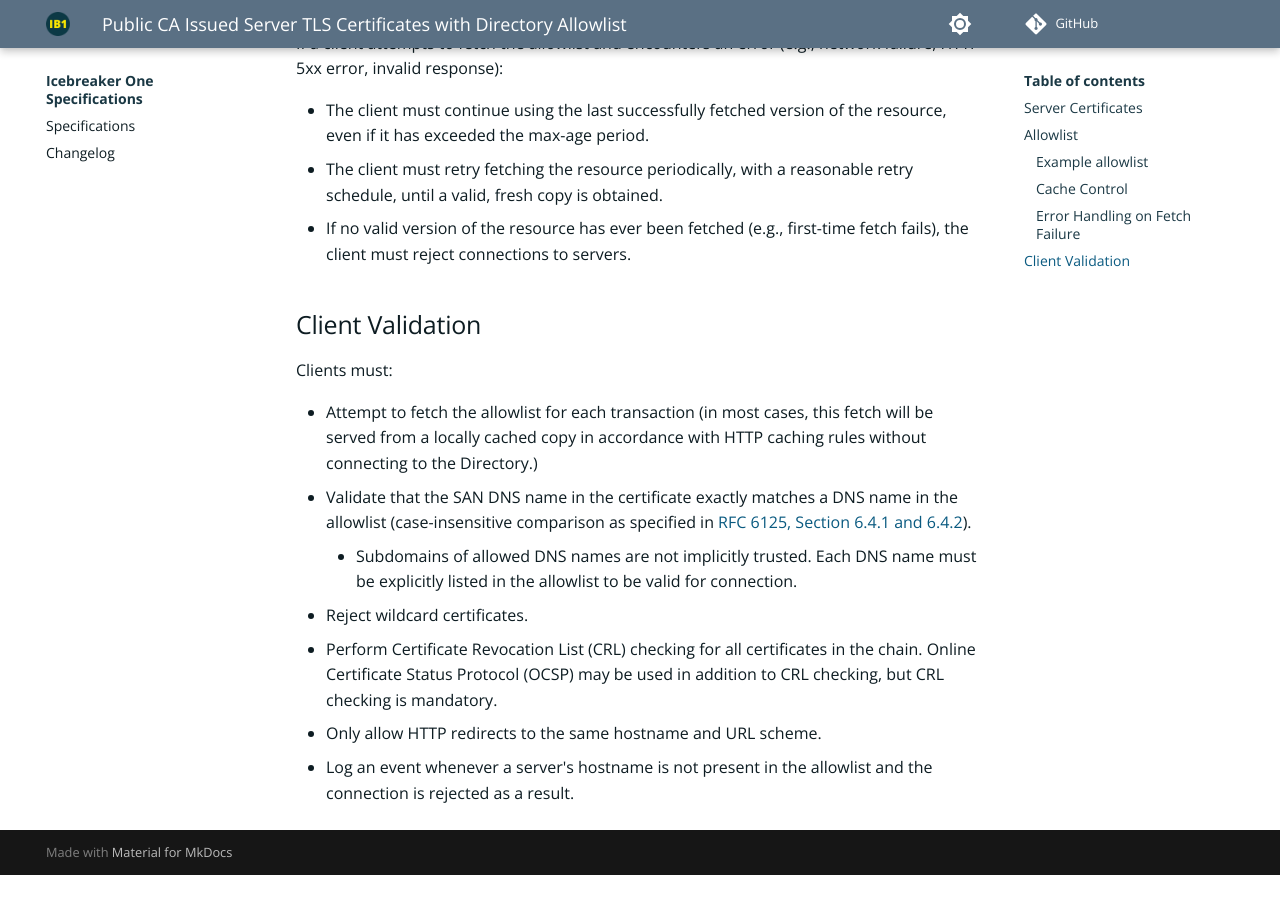
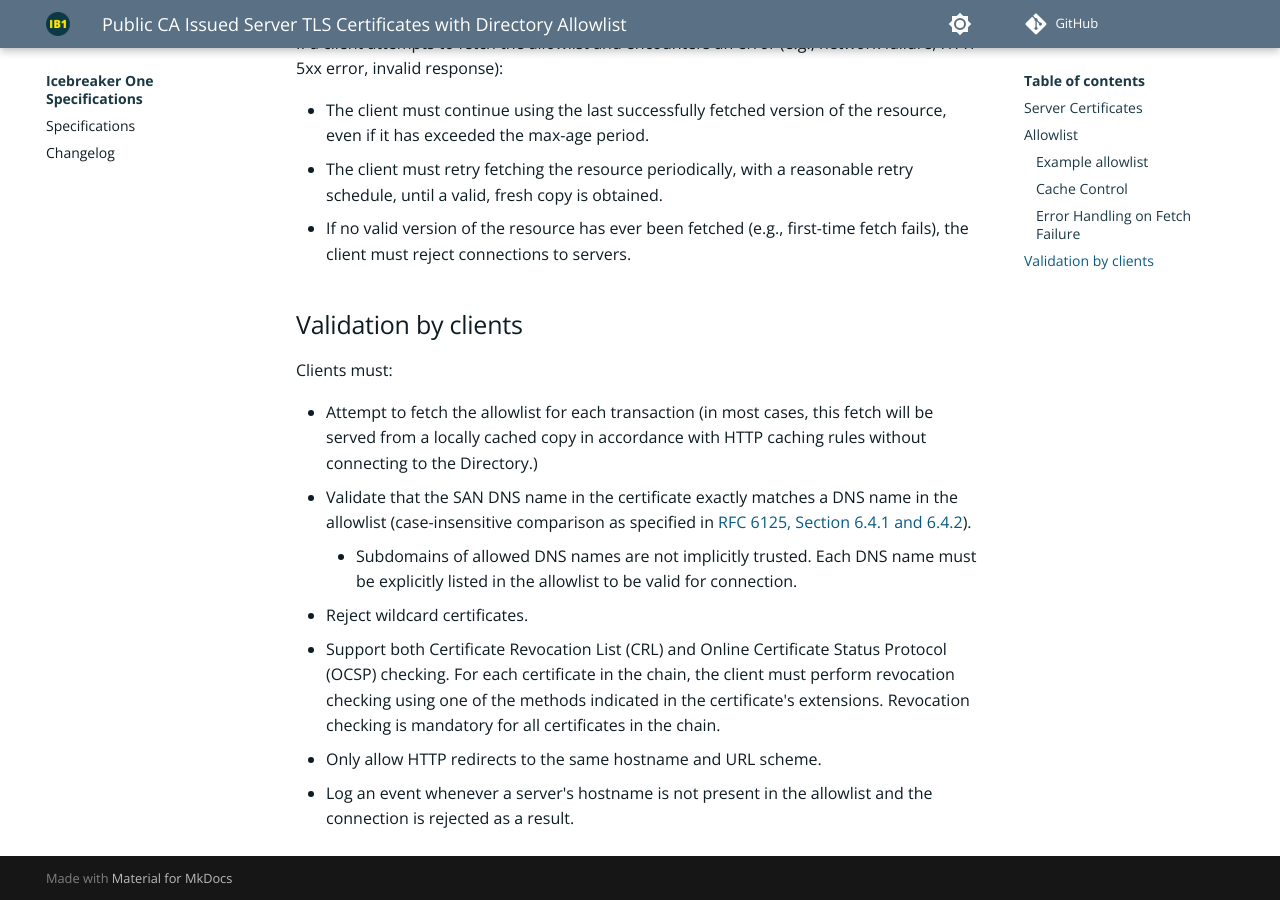
Before and after one commit to icebreakerone/ib1-technical-specifications, an MkDocs documentation site: the page built from docs/public-ca-issued-server-tls-certificates-with-directory-allowlist/1.0.md, in a window 1280 px wide and 900 px high, scrolled down 2184 px. Built offline with MkDocs 1.6.1 and Material for MkDocs 9.7.7, drawn with Linux system fonts in a browser that asks for light colours; comment, search, counter and statistics services are not loaded; before the commit the page ends 3059 px from its top, so only the background shows below that.

Commit message:
CRL & OCSP!

```diff
--- a/docs/public-ca-issued-server-tls-certificates-with-directory-allowlist/1.0.md
+++ b/docs/public-ca-issued-server-tls-certificates-with-directory-allowlist/1.0.md
@@ -82,7 +82,7 @@ If a client attempts to fetch the allowlist and encounters an error (e.g., netwo
  * If no valid version of the resource has ever been fetched (e.g., first-time fetch fails), the client must reject connections to servers.
 
 
-## Client Validation
+## Validation by clients
 
 Clients must:
 
@@ -90,6 +90,6 @@ Clients must:
  * Validate that the SAN DNS name in the certificate exactly matches a DNS name in the allowlist (case-insensitive comparison as specified in [RFC 6125, Section 6.4.1 and 6.4.2](https://datatracker.ietf.org/doc/html/rfc6125#section-6.4.1)).
     * Subdomains of allowed DNS names are not implicitly trusted. Each DNS name must be explicitly listed in the allowlist to be valid for connection.
  * Reject wildcard certificates.
- * Perform Certificate Revocation List (CRL) checking for all certificates in the chain. Online Certificate Status Protocol (OCSP) may be used in addition to CRL checking, but CRL checking is mandatory.
+ * Support both Certificate Revocation List (CRL) and Online Certificate Status Protocol (OCSP) checking. For each certificate in the chain, the client must perform revocation checking using one of the methods indicated in the certificate's extensions. Revocation checking is mandatory for all certificates in the chain.
  * Only allow HTTP redirects to the same hostname and URL scheme.
  * Log an event whenever a server's hostname is not present in the allowlist and the connection is rejected as a result.
```
